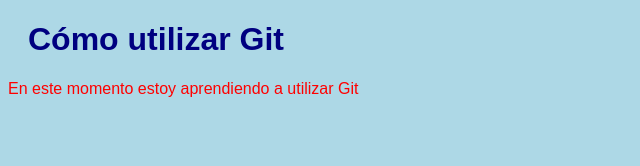
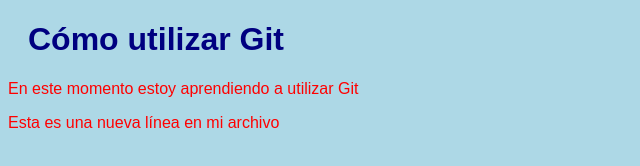
Before and after one commit to LudicrousGosling/git-project, a plain HTML site: page index.html in a window 1280 px wide. Shown: the whole page, without its empty margins (0-640 px from the left). Drawn offline with Linux system fonts and the light colour scheme.

Commit message:
Se agregó una línea en el index.html

```diff
--- a/index.html
+++ b/index.html
@@ -9,5 +9,6 @@
 <body>
     <h1>Cómo utilizar Git</h1>
     <p>En este momento estoy aprendiendo a utilizar Git</p>
+    <p>Esta es una nueva línea en mi archivo</p>
 </body>
 </html>
```
